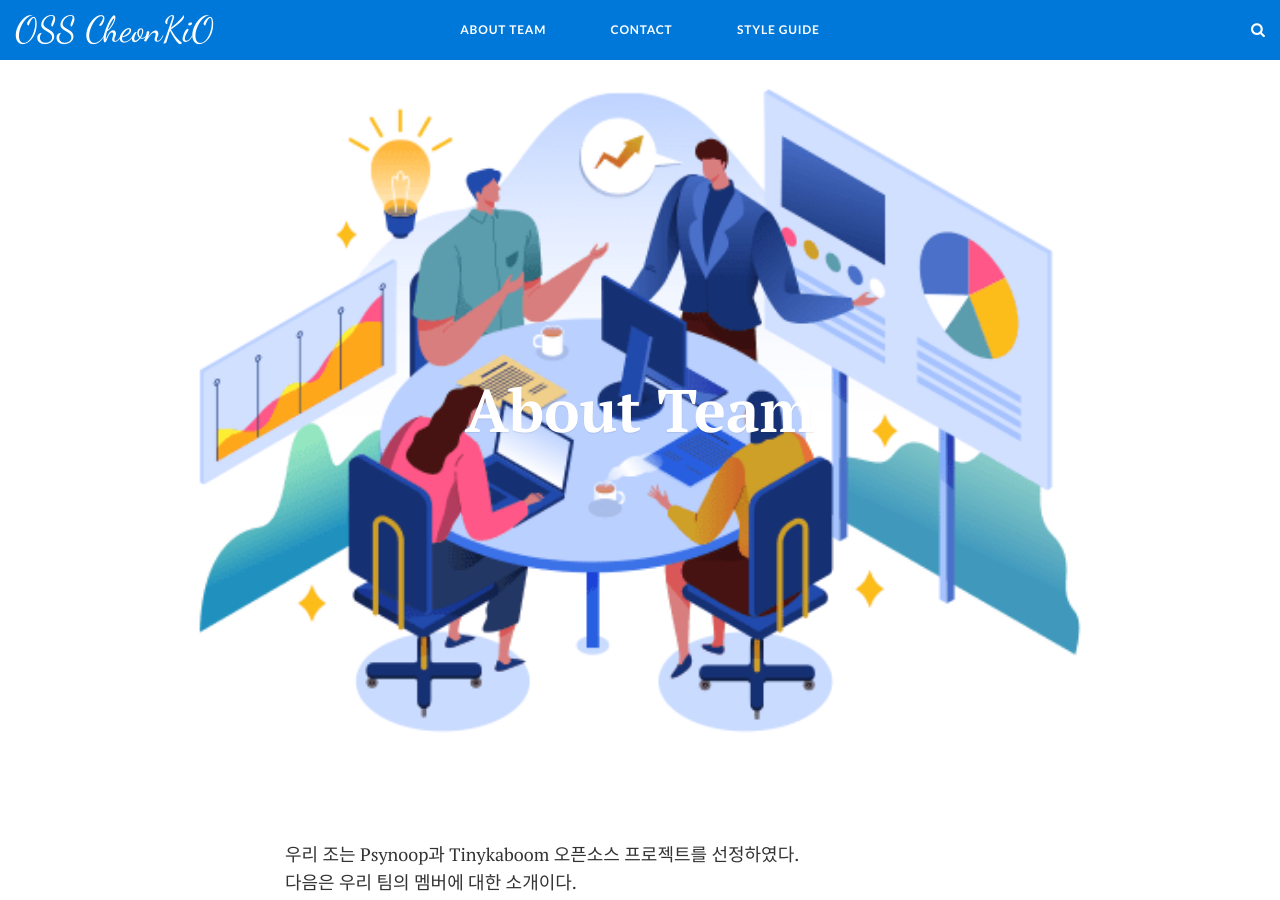
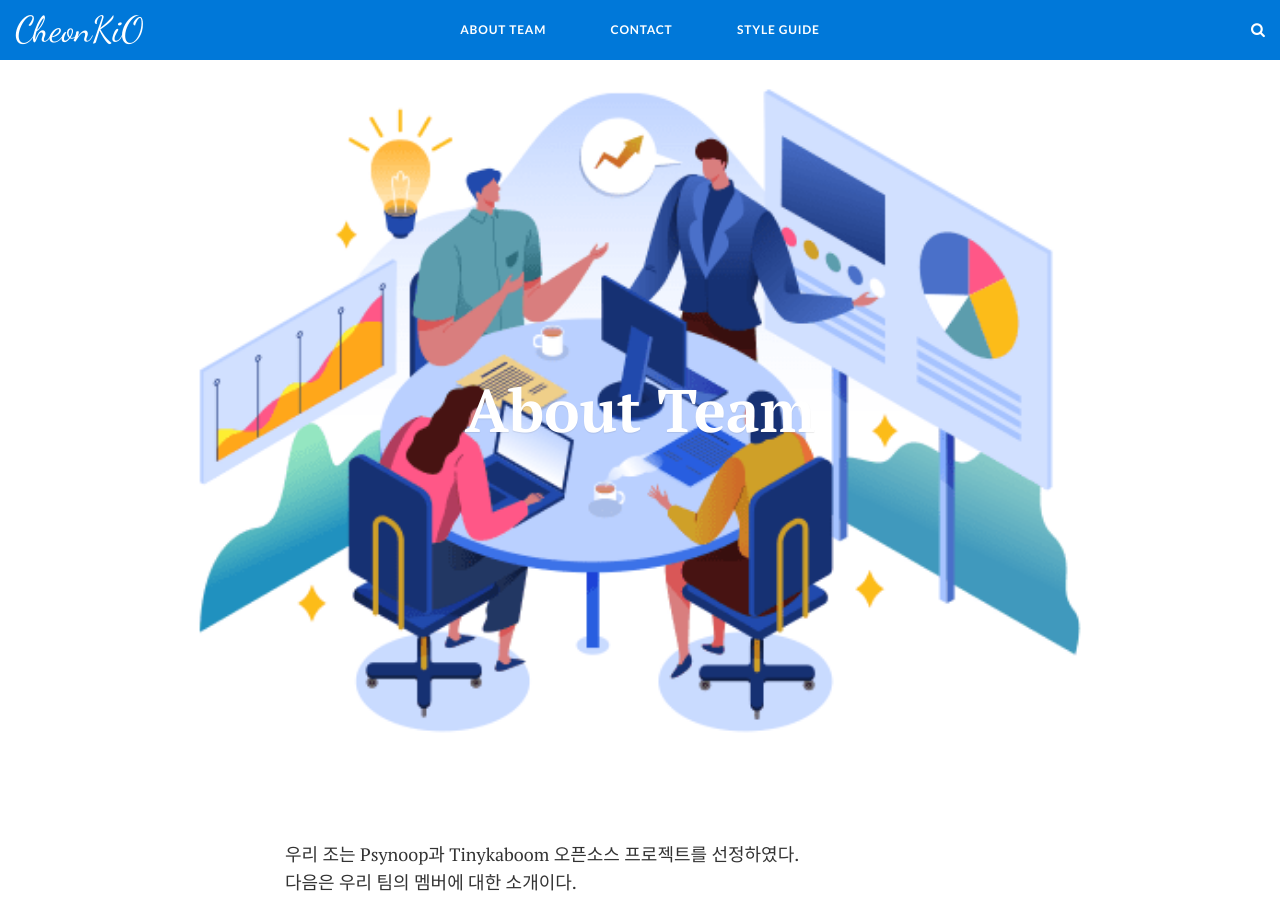
Before and after one commit to CheonKiO/CheonKiO.github.io, a Jekyll site: the page built from _pages/About Team.md, in a window 1280 px wide and 900 px high. Built offline with Jekyll 4.4.1, drawn with Linux system fonts in a browser that asks for light colours.

Commit message:
Update _config.yml

```diff
--- a/_config.yml
+++ b/_config.yml
@@ -1,5 +1,5 @@
 # Site settings
-title: OSS CheonKiO
+title: CheonKiO
 description: for OSS class.
 baseurl:  # the subpath of your site, e.g. /blog
 url: "https://CheonKiO.gihub.io/" # the base hostname & protocol for your site, e.g. http://example.com
@@ -7,8 +7,8 @@
 
 # Banner Section
 hero: school_view.png
-hero-title: 2020-2 OSS Project Team 8 CHEON-KIO
-hero-description: I'm 2020-2-OSS-8 Team'member. My team topic is the Psynoop or Tinykaboom project.
+hero-title: Team 8 CHEON-KIO
+hero-description: I'm 2020-2-OSS-8 Team's member.  My team topic is the Psynoop or Tinykaboom project.
 
 # Author - Creator
 author-name: CheonKiO
```
